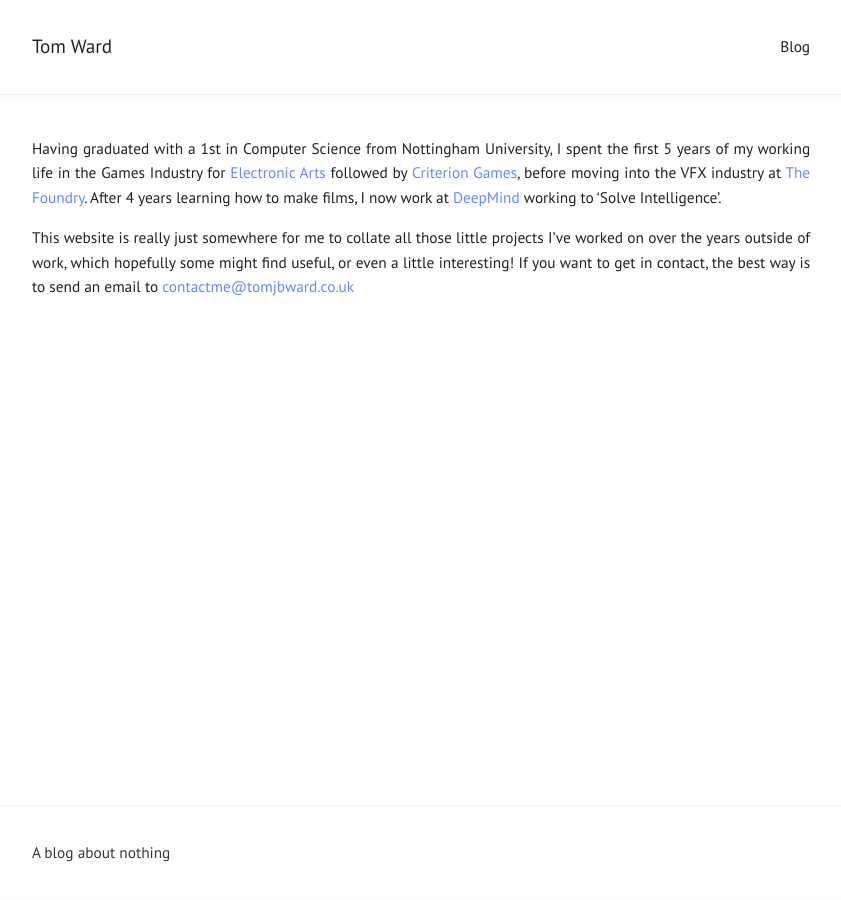
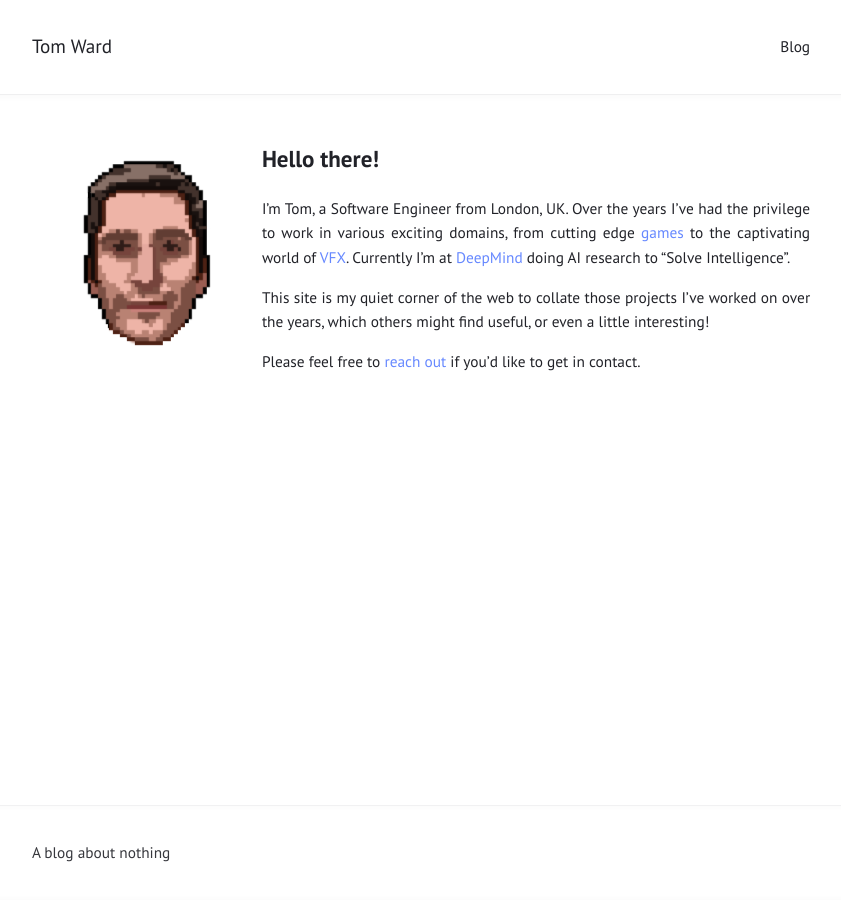
Before and after one commit to tomwardio/tomwardio.github.io, a Jekyll site: the page built from index.md, in a window 1280 px wide. Shown: the whole page, without its empty margins (219-1060 px from the left). Built offline with Jekyll 4.4.1, drawn with Linux system fonts in a browser that asks for light colours.

Commit message:
Update home page with profile pic and better bio

```diff
--- a/index.md
+++ b/index.md
@@ -2,16 +2,17 @@
 layout: index
 ---
 
-Having graduated with a 1st in Computer Science from Nottingham University, I
-spent the first 5 years of my working life in the Games Industry for
-[Electronic Arts](http://www.ea.com) followed by
-[Criterion Games](http://www.criteriongames.com), before moving into the VFX
-industry at [The Foundry](http://www.thefoundry.co.uk). After 4 years learning
-how to make films, I now work at [DeepMind](http://www.deepmind.com) working to
-'Solve Intelligence'.
+![image](/uploads/profile.png){: style="float:left; margin: 15px 15px;"}
 
-This website is really just somewhere for me to collate all those little
-projects I’ve worked on over the years outside of work, which hopefully some
-might find useful, or even a little interesting! If you want to get in contact,
-the best way is to send an email to
-[contactme@tomjbward.co.uk](mailto:contactme@tomjbward.co.uk)
+# Hello there!
+
+I'm Tom, a Software Engineer from London, UK. Over the years I've had the
+privilege to work in various exciting domains, from cutting edge
+[games](http://www.criteriongames.com) to the captivating world of
+[VFX](http://www.foundry.com). Currently I'm at
+[DeepMind](http://www.deepmind.com) doing AI research to "Solve Intelligence".
+
+This site is my quiet corner of the web to collate those projects I've worked on
+over the years, which others might find useful, or even a little interesting!
+
+Please feel free to [reach out](contact/) if you'd like to get in contact.
```
Also changed, not shown: uploads/profile.png (added).
